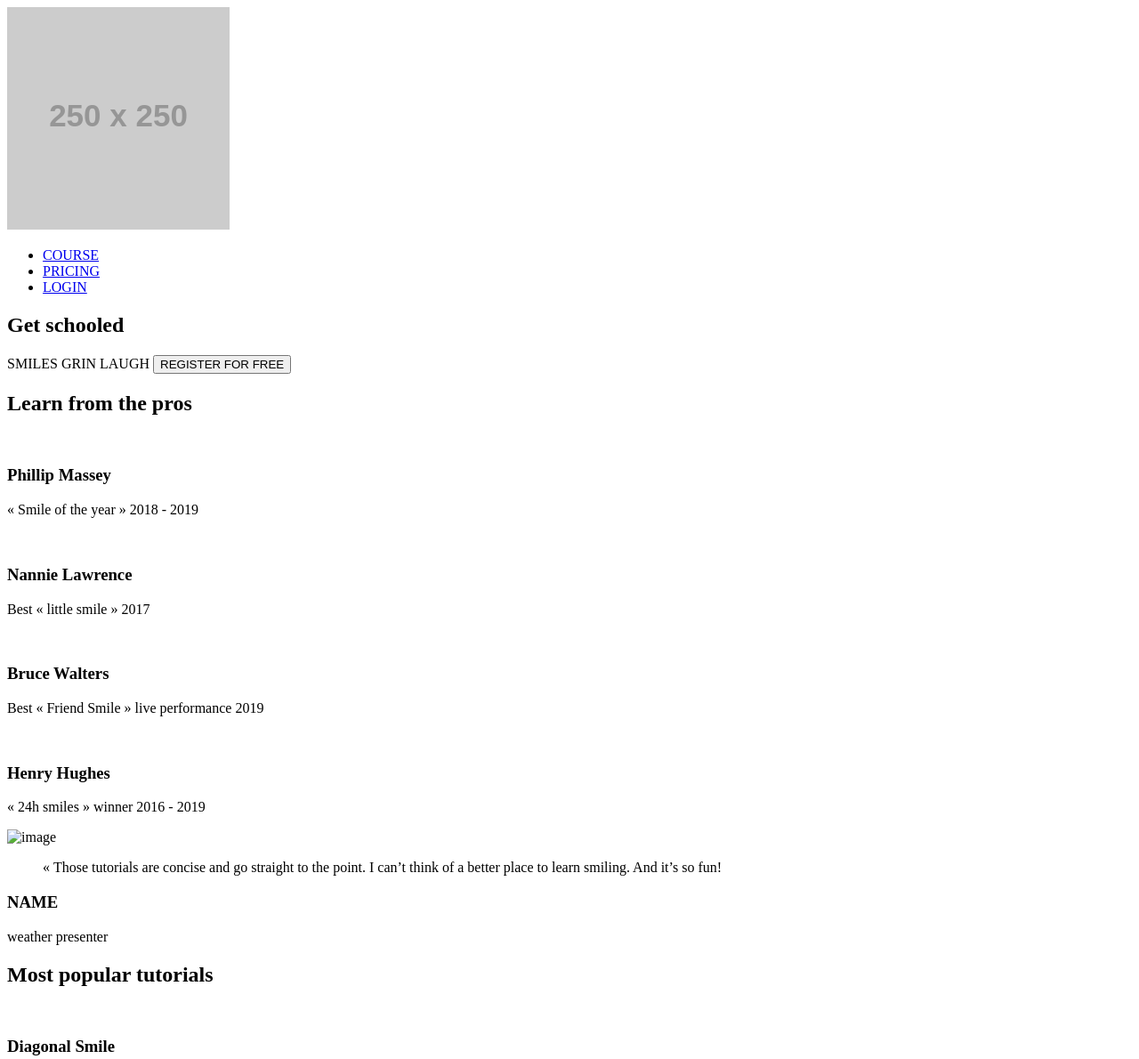
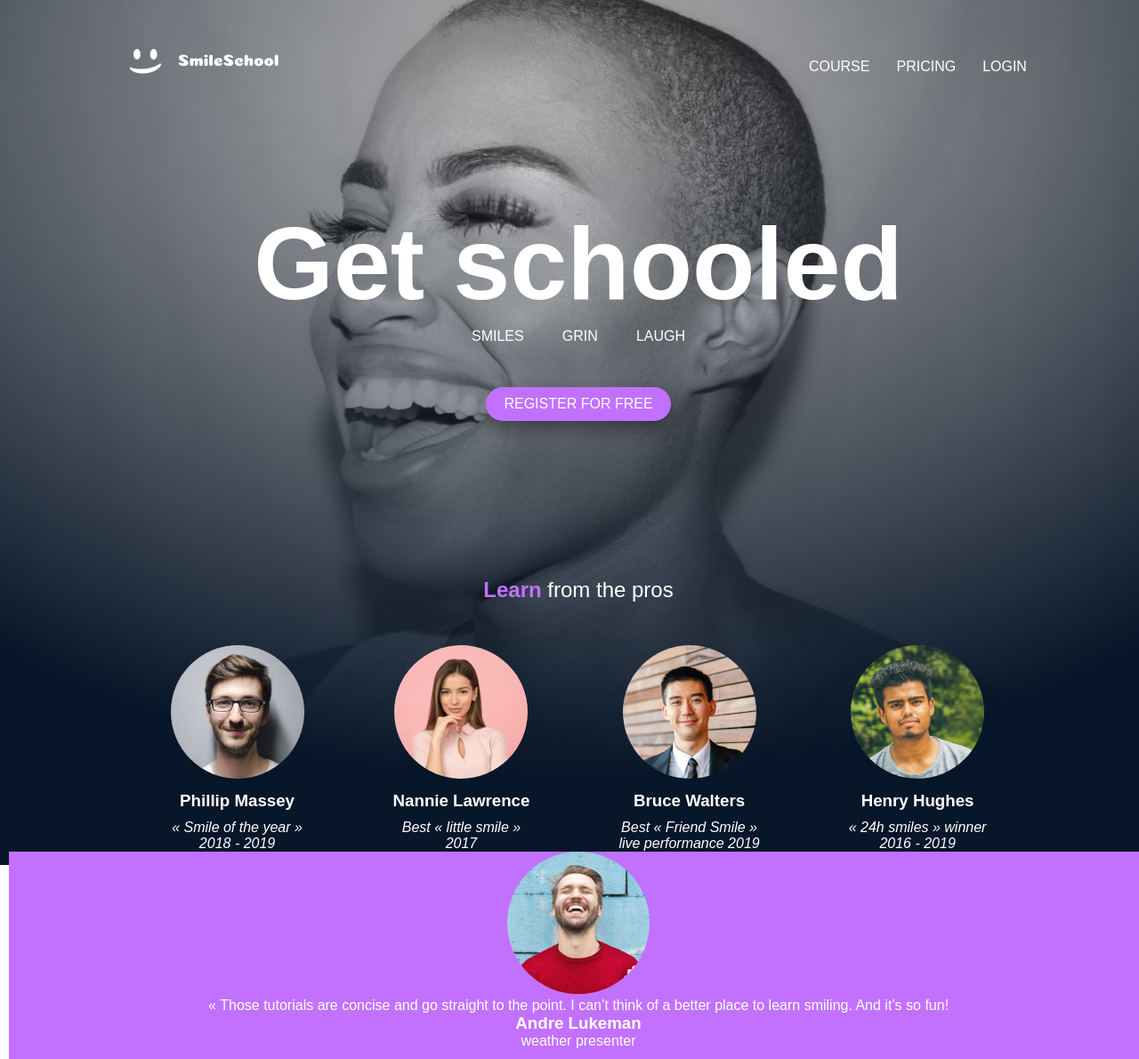
Before and after one commit to effiompraise/alx_html_css, a plain HTML site: page css_advanced/index.html in a window 1280 px wide. Shown: the top 1190 px of the page at 89% size. Drawn offline with Linux system fonts and the light colour scheme; placeholder pictures from the web are drawn by us.

Commit message:
CSS Advanced ALX Project

```diff
--- a/css_advanced/index.html
+++ b/css_advanced/index.html
@@ -4,13 +4,16 @@
     <meta charset="UTF-8">
     <meta name="viewport" content="width=device-width, initial-scale=1.0">
     <script src="https://kit.fontawesome.com/4a2b055604.js" crossorigin="anonymous"></script>
-    <title>Smile School Project</title>
+    <title>Smile School Project | CSS Advanced</title>
     <link href="styles.css" rel="stylesheet">
+    <link rel="preconnect" href="https://fonts.googleapis.com">
+<link rel="preconnect" href="https://fonts.gstatic.com" crossorigin>
+<link href="https://fonts.googleapis.com/css2?family=Source+Sans+3:ital,wght@0,200..900;1,200..900&display=swap" rel="stylesheet">
 </head>
 <body>
     <header>
         <nav>
-            <img src="https://fakeimg.pl/250x250?text=Sample+Logo" alt="logo">
+            <a href="index.html"><img class="logoTop" src="./assets/logo.png" alt="logo"></a>
 
             <ul>
                 <li><a href="#">COURSE</a></li>
@@ -23,45 +26,47 @@
     <main>
         <section>
             <div>
-                <h1>Get schooled</h1>
+                <h1 class="h1-hero">Get schooled</h1>
+                <div class="hero-span">
                 <span>SMILES</span>
                 <span>GRIN</span>
                 <span>LAUGH</span>
-                <button>REGISTER FOR FREE</button>
+                </div><br>
+                <button class="first-button">REGISTER FOR FREE</button>
             </div>
             <div>
-                <h2>Learn from the pros</h2>
-                <div>
-                    <div>
-                        <img src="./images/1 (3).png" alt="">
-                        <h3>Phillip Massey</h3>
-                        <p>« Smile of the year » 2018 - 2019</p>
+                <h2><span class="learn">Learn</span> <span class="lighter">from the pros</span></h2>
+                <div class="container">
+                    <div class="hero-img">
+                        <img class="pros" src="./assets/Philip Massey.png" alt="">
+                        <h3 class="namePros">Phillip Massey</h3>
+                        <p><em>« Smile of the year »<br> 2018 - 2019</em></p>
                     </div>
                     <div>
-                        <img src="./images/6.png" alt="">
-                        <h3>Nannie Lawrence</h3>
-                        <p>Best « little smile » 2017</p>
+                        <img class="pros" src="./assets/Nannie.png" alt="">
+                        <h3 class="namePros">Nannie Lawrence</h3>
+                        <p><em>Best « little smile »<br> 2017</em></p>
                     </div>
                     <div>
-                        <img src="./images/7.png" alt="">
-                        <h3>Bruce Walters</h3>
-                        <p>Best « Friend Smile » live performance 2019</p>
+                        <img class="pros" src="./assets/suit guy.png" alt="">
+                        <h3 class="namePros">Bruce Walters</h3>
+                        <p><em>Best « Friend Smile »<br> live performance 2019</em></p>
                     </div>
                     <div>
-                        <img src="./images/8.png" alt="">
-                        <h3>Henry Hughes</h3>
-                        <p>« 24h smiles » winner 2016 - 2019</p>
+                        <img class="pros" src="./assets/Henry.png" alt="">
+                        <h3 class="namePros">Henry Hughes</h3>
+                        <p><em>« 24h smiles » winner<br> 2016 - 2019</em></p>
                     </div>
                 </div>
             </div>
         </section>
-        <section>
+        <section class="purple">
             <div>
-                <img src="./images/Bitmap.png" alt="image">
+                <img class="pros" src="./assets/weather_presenter.png" alt="image">
             </div>
             <div>
                 <blockquote>« Those tutorials are concise and go straight to the point. I can’t think of a better place to learn smiling. And it’s so fun!</blockquote>
-                <h3>NAME</h3>
+                <h3>Andre Lukeman</h3>
                 <P>weather presenter</P>
             </div>
         </section>
@@ -198,14 +203,14 @@
     <footer>
         <section>
             <div>
-                <img src="https://fakeimg.pl/250x250?text=Sample+Logo" alt="logo">
+                <img class="logoBottom" src="./assets/logo.png" alt="logo">
                 <div>
                     <i class="fa-brands fa-facebook"></i>
                     <i class="fa-brands fa-twitter"></i>
                     <i class="fa-brands fa-instagram"></i>
                 </div>
             </div>
-            <p>&copy; smileschool 2020</p>
+            <p>&copy; smileschool 2024</p>
         </section>
     </footer>
 </body>
--- /dev/null
+++ b/css_advanced/style.css
@@ -0,0 +1,159 @@
+/* General styling */
+body {
+    font-family: 'Source Sans pro', sans-serif;
+    margin: 0;
+    padding: 0;
+    box-sizing: border-box;
+}
+
+/* Header styling */
+header {
+    background-color: #333;
+    padding: 20px;
+    color: white;
+}
+
+nav {
+    display: flex;
+    justify-content: space-between;
+    align-items: center;
+}
+
+.logoTop {
+    width: 100px;
+}
+
+ul {
+    list-style: none;
+    display: flex;
+    gap: 20px;
+}
+
+ul li a {
+    color: white;
+    text-decoration: none;
+}
+
+/* Hero Section */
+.hero-section {
+    text-align: center;
+    padding: 50px 0;
+}
+
+h1 {
+    font-size: 3rem;
+    font-weight: bold;
+    margin-bottom: 10px;
+}
+
+span {
+    display: inline-block;
+    margin: 0 15px;
+    font-size: 1.5rem;
+    font-weight: lighter;
+}
+
+button {
+    background-color: #007BFF;
+    color: white;
+    border: none;
+    padding: 15px 30px;
+    font-size: 1.2rem;
+    cursor: pointer;
+    margin-top: 20px;
+}
+
+button:hover {
+    background-color: #0056b3;
+}
+
+.learn {
+    font-size: 2rem;
+    text-align: center;
+    margin-top: 20px;
+}
+
+/* Flexbox for images and text */
+.hero-img {
+    display: inline-block;
+    text-align: center;
+    margin: 20px;
+}
+
+.hero-img img {
+    width: 150px;
+    height: 150px;
+    border-radius: 50%;
+}
+
+.hero-img h3 {
+    margin-top: 10px;
+}
+
+.hero-img p {
+    font-style: italic;
+}
+
+/* Alignment for the "smiles", "grin", "laugh" spans */
+.hero-section span {
+    display: inline-block;
+    margin: 0 15px;
+}
+
+/* "Learn from the pros" section under the button */
+.upperPageText {
+    padding: 40px 0;
+}
+
+.upperPageText .hero-section {
+    margin-bottom: 50px;
+}
+
+.upperPageText div {
+    display: flex;
+    justify-content: center;
+    gap: 20px;
+}
+
+.upperPageText div > div {
+    text-align: center;
+}
+
+/* Styling for images under "Most popular tutorials" */
+section {
+    padding: 40px 20px;
+}
+
+section h2 {
+    text-align: center;
+    font-size: 2rem;
+    margin-bottom: 30px;
+}
+
+section div {
+    display: flex;
+    justify-content: space-evenly;
+    gap: 20px;
+    flex-wrap: wrap;
+}
+
+section div > div {
+    text-align: center;
+    max-width: 300px;
+}
+
+section div img {
+    width: 100%;
+    height: auto;
+}
+
+/* F.A.Q section */
+footer {
+    background-color: #f8f9fa;
+    padding: 20px 0;
+    text-align: center;
+}
+
+footer p {
+    margin-top: 10px;
+}
--- a/css_advanced/styles.css
+++ b/css_advanced/styles.css
@@ -3,10 +3,157 @@
     --white: #ffffff;
     --purple: #c271ff;
     --black: #071629;
+    --purple-var: #CC5ED5;
 }
 
 /* General Styles */
+*, *::before, *::after {
+    box-sizing: border-box;
+    margin: 0;
+    padding: 0;
+}
+
+body, html {
+    margin: 0;
+    padding: 0;
+    height: 100vh;
+    background: url(./assets/background.jpg);
+    width: 100%;
+    background-repeat: no-repeat;
+    background-size: cover;
+    box-sizing: border-box;
+    font-family: Source Sans Pro, sans-serif;
+}
+
+main {
+    overflow: hidden;
+    width: 100%;
+    display: flex;
+    align-items: center;
+    justify-content: space-between;
+    flex-direction: column;
+    margin: 10px;
+    color: var(--white);
+    text-align: center;
+}
+
+.h1-hero {
+    font-weight: 900;
+    font-size: 9vmax;
+    line-height: 1;
+    font-weight: bolder;
+    padding-top: 120px;
+}
+
+.hero-span {
+    display: flex;
+    flex-direction: row;
+    justify-content: space-between;
+    align-items: center;
+    width: 15rem;
+    padding-top: 15px;
+    margin: auto;
+}
+
+.first-button {
+    cursor: pointer;
+    background-color: var(--purple);
+    color: var(--white);
+    font-size: 16px;
+    padding: 10px 20px;
+    margin-top: 30px;
+    border-radius: 50px; /* Optional, for rounded corners */
+    margin: auto;
+    border: none;
+    margin-top: 30px;
+    box-shadow: 0 8px 16px 0 rgba(0,0,0,0.2), 0 10px 20px 0 rgba(0,0,0,0.19); /* Prominent shadow */
+    transition: box-shadow 0.3s ease, transform 0.3s ease; /* Smooth hover effects *//
+}
+
+.container {
+    display: flex;
+    gap: 100px;
+}
+
+.lighter {
+    font-weight: lighter;
+}
+
+.learn {
+    color: var(--purple)
+}
+
+h2 {
+    padding-top: 11rem;
+    padding-bottom: 3rem;
+}
+
+.namePros {
+    padding: 10px 0 10px 0;
+}
+
 /* Nav Styles */
+
+nav {
+    list-style: none;
+    padding: 0;
+    margin: 0;
+    display: flex;
+    justify-content: center;
+    align-items: center;
+    margin-left: 100px;
+}
+
+nav ul {
+    display: flex;
+    justify-content: space-between;
+    width: 20%;
+    margin: auto;
+    margin-right: 150px;
+}
+
+nav ul li{
+    list-style: none;
+    margin: 0 15px;
+    padding-top: 40px;
+}
+
+nav a {
+    text-decoration: none;
+    color: var(--white);
+}
+
+nav a:hover {
+    color: blue;
+    cursor: pointer;
+}
+
+.logoTop {
+    padding: 55px 20px 20px 45px;
+}
+
+.purple {
+    background-color: var(--purple);
+    height: 392px;
+    width: 100%;
+    margin: 0;
+    padding: 0;
+}
+
+h1 {
+    font-size: 100px;
+}
 /* Button Styles */
+
+.first-button:hover {
+    background-color: var(--purple-var);
+}
 /* Container Styles */
+
+
+
 /* Image Styles */
+
+.pros {
+    border-radius: 50%;
+}
```
Also changed, not shown: css_advanced/assets/Henry.png (added), css_advanced/assets/Nannie.png (added), css_advanced/assets/Philip Massey.png (added), css_advanced/assets/logo.png (added), css_advanced/assets/suit guy.png (added), css_advanced/assets/weather_presenter.png (added).
